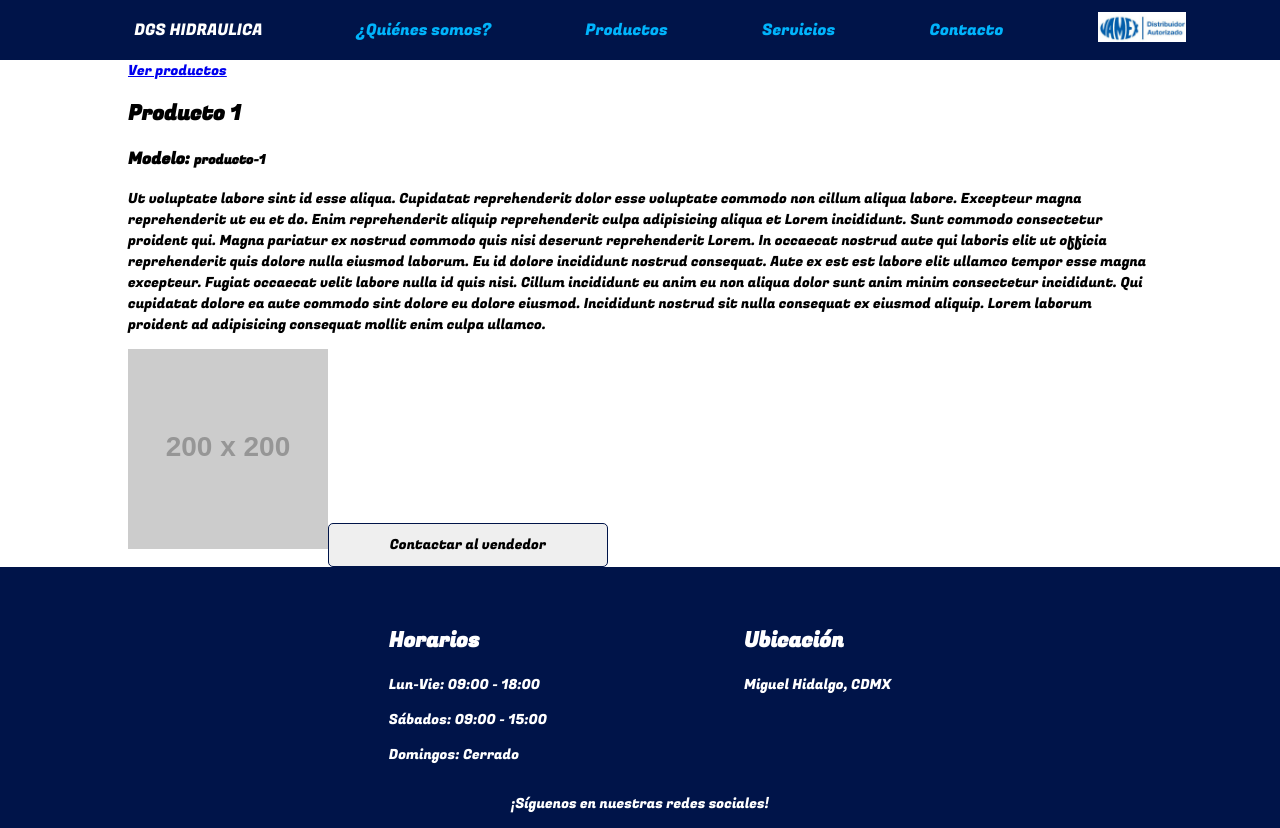
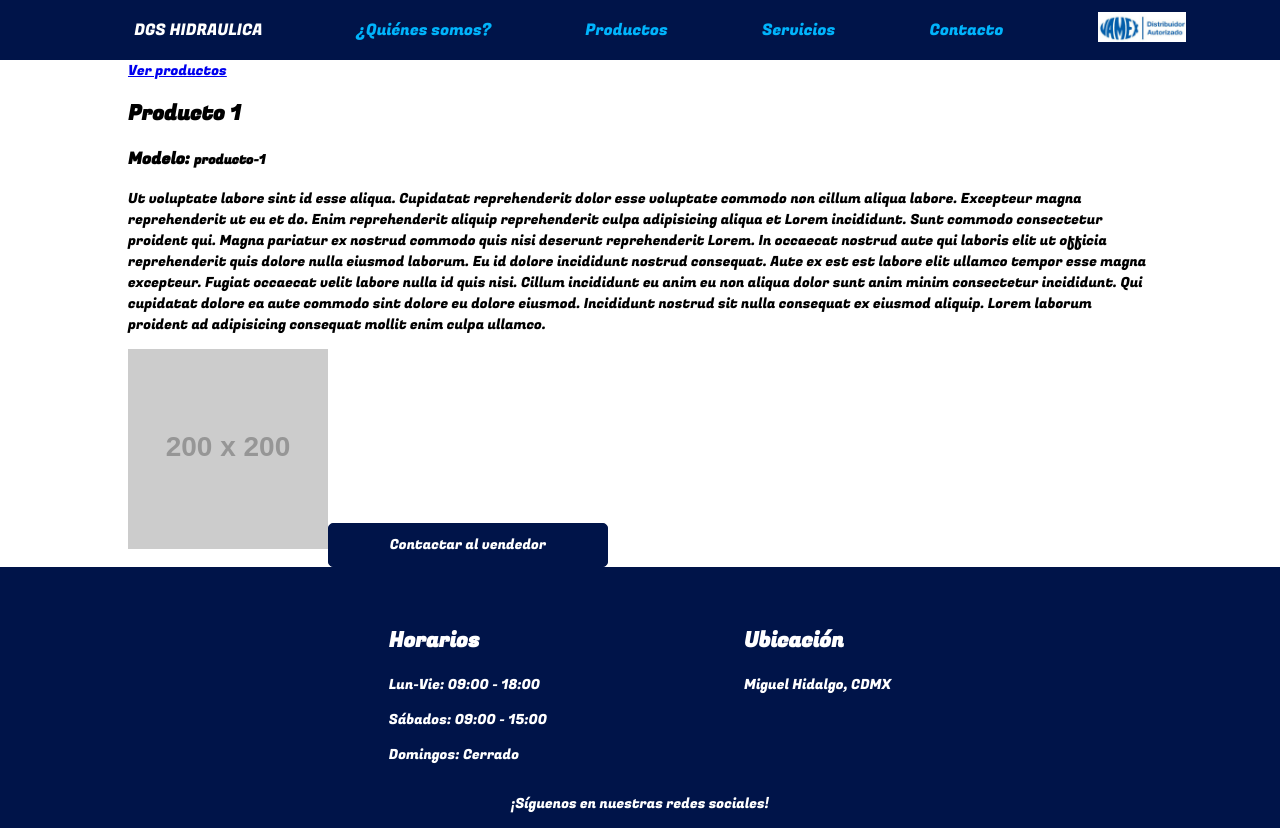
Before and after one commit to emmagp3/dgs-web, a Next.js app: page /productos/producto-1 in a window 1280 px wide. Built offline with nearby package versions, Linux system fonts and the light colour scheme; a web font is replaced by a local one.

Commit message:
Se cambió el botón por el componente Button en el caso de 'Contactar el vendedor'

```diff
--- a/src/components/button/whatsappButton.tsx
+++ b/src/components/button/whatsappButton.tsx
@@ -1,21 +1,19 @@
 import React, { MouseEventHandler } from 'react';
+import Button from './button';
 
 interface ContactButtonProps {
   image?: string;
   onClick: MouseEventHandler;
 }
 
-export default function ContactButton({
-  image = undefined,
-  onClick,
-}: ContactButtonProps) {
-  return (
+export default function ContactButton({ image, onClick }: ContactButtonProps) {
+  return image ? (
     <button onClick={onClick}>
-      {image ? (
-        <img src={image} alt="Whatsapp Icon" />
-      ) : (
-        'Contactar al vendedor'
-      )}
+      <img src="whatsapp.svg" alt="Whatsapp Logo" />
     </button>
+  ) : (
+    <Button variant="primary" onClick={onClick}>
+      Contactar al vendedor
+    </Button>
   );
 }
```
